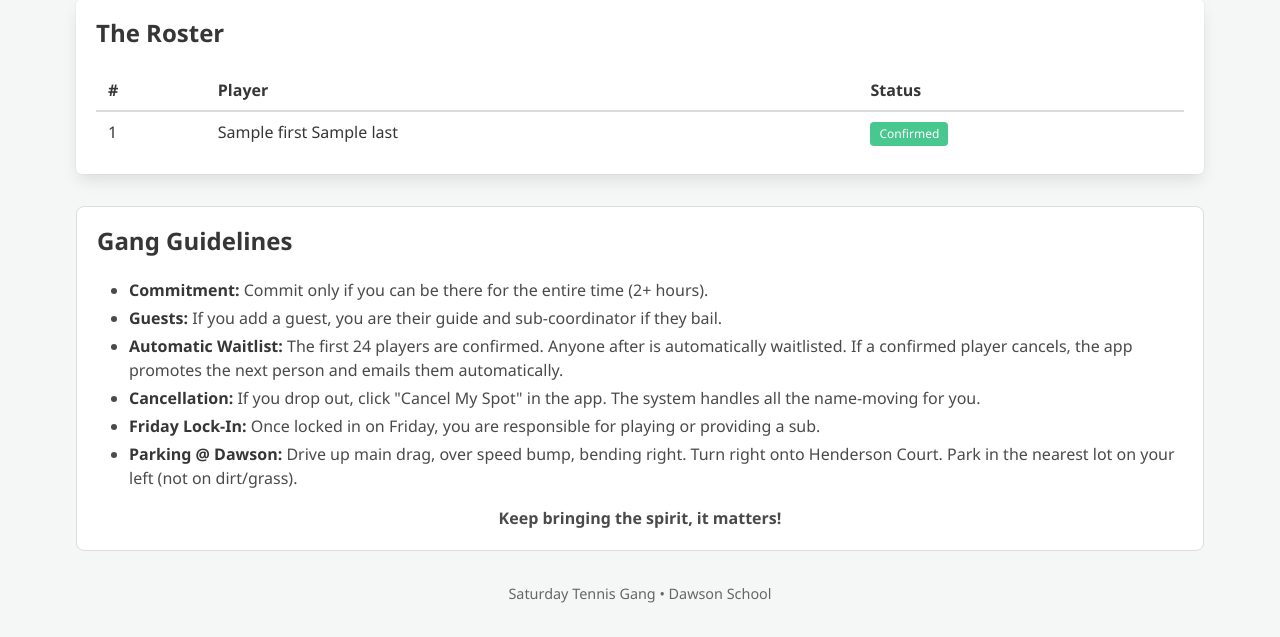
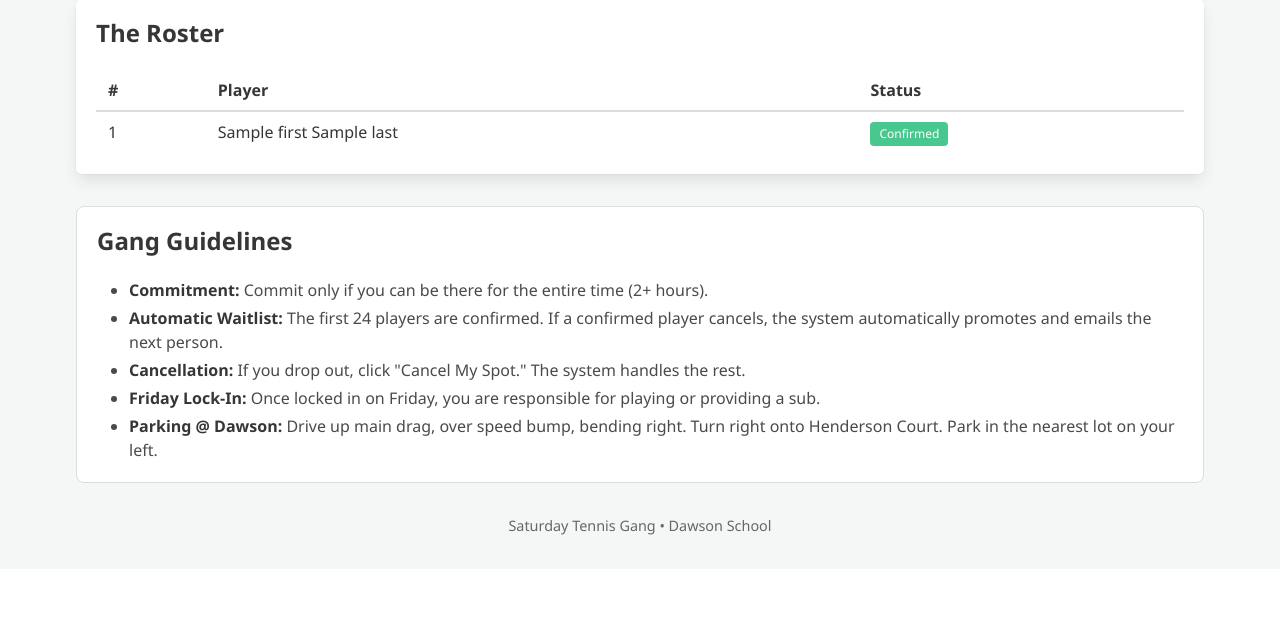
Before and after one commit to jpiccolini/saturday-tennis, a Flask app: template templates/index.html in a window 1280 px wide. Shown: the part 500-1137 px from the top of the page. After the commit the page ends 1035 px from the top, so only its background shows below. Run offline with Flask 3, Linux system fonts and the light colour scheme; the template is opened without the code that fills it: most values are stand-ins (such as "Sample title", 1, 10 or a date in 2020).

Commit message:
Update index.html

```diff
--- a/templates/index.html
+++ b/templates/index.html
@@ -12,6 +12,7 @@
         .guidelines-box { background: white; border-radius: 8px; padding: 20px; border: 1px solid #ddd; margin-top: 2rem; }
         .footer-text { font-size: 0.9rem; color: #666; text-align: center; margin-top: 2rem; padding-bottom: 2rem; }
         .admin-scroll { max-height: 450px; overflow-y: auto; border: 1px solid #eee; }
+        .log-feed { font-size: 0.75rem; background: #f9f9f9; padding: 10px; border-radius: 4px; border: 1px solid #ddd; max-height: 200px; overflow-y: auto; }
     </style>
 </head>
 <body>
@@ -105,27 +106,23 @@
                 <div class="box has-text-dark">
                     <h4 class="label">Weekly Updates</h4>
                     <form action="/admin_action" method="post">
-                        <div class="field"><input class="input is-small" name="date" placeholder="Target Date (e.g. May 5)"></div>
-                        <div class="field"><input class="input is-small" name="time" placeholder="Start Time (e.g. 9:00 AM)"></div>
+                        <input class="input is-small mb-2" name="date" placeholder="Target Date">
+                        <input class="input is-small mb-2" name="time" placeholder="Start Time">
                         <button class="button is-small is-warning is-fullwidth mb-2" name="action" value="labels">Update Date/Time</button>
-                        <button class="button is-small is-danger is-fullwidth" name="action" value="reset_roster" onclick="return confirm('ERASE ENTIRE ROSTER?')">RESET ROSTER</button>
+                        <button class="button is-small is-danger is-fullwidth" name="action" value="reset_roster" onclick="return confirm('ERASE ROSTER?')">RESET ROSTER</button>
                     </form>
 
                     <hr>
-                    <h4 class="label">Pending Applicants</h4>
-                    {% if applicants %}
-                        {% for a in applicants %}
-                        <div class="level is-mobile mb-1">
-                            <div class="level-left is-size-7">{{ a.fields.First }} {{ a.fields.Last }}</div>
-                            <div class="level-right">
-                                <form action="/approve/{{ a.id }}" method="post" style="display:inline;"><button class="button is-small is-success">✔</button></form>
-                                <form action="/reject/{{ a.id }}" method="post" style="display:inline; margin-left:5px;"><button class="button is-small is-danger">✘</button></form>
-                            </div>
-                        </div>
-                        {% endfor %}
-                    {% else %}
-                        <p class="is-size-7">No pending inquiries.</p>
-                    {% endif %}
+                    <h4 class="label">Recent Activity (Last 10)</h4>
+                    <div class="log-feed">
+                        {% if logs %}
+                            {% for l in logs %}
+                            <div class="mb-1"><strong>{{ l.fields.Name }}</strong>: {{ l.fields.Action }}</div>
+                            {% endfor %}
+                        {% else %}
+                            <p>No recent activity logs.</p>
+                        {% endif %}
+                    </div>
                 </div>
             </div>
 
@@ -134,7 +131,7 @@
                     <h4 class="label">Injury Tracker & Attendance</h4>
 
                     <div class="control mb-3">
-                        <input type="text" id="playerSearchInput" class="input is-info is-small" placeholder="🔍 Search by name..." onkeyup="filterAdminTable()">
+                        <input type="text" id="playerSearchInput" class="input is-info is-small" placeholder="🔍 Search players by name..." onkeyup="filterAdminTable()">
                     </div>
 
                     <div class="admin-scroll">
@@ -173,18 +170,15 @@
         <div class="content is-size-6">
             <ul>
                 <li><strong>Commitment:</strong> Commit only if you can be there for the entire time (2+ hours).</li>
-                <li><strong>Guests:</strong> If you add a guest, you are their guide and sub-coordinator if they bail.</li>
-                <li><strong>Automatic Waitlist:</strong> The first 24 players are confirmed. Anyone after is automatically waitlisted. If a confirmed player cancels, the app promotes the next person and emails them automatically.</li>
-                <li><strong>Cancellation:</strong> If you drop out, click "Cancel My Spot" in the app. The system handles all the name-moving for you.</li>
+                <li><strong>Automatic Waitlist:</strong> The first 24 players are confirmed. If a confirmed player cancels, the system automatically promotes and emails the next person.</li>
+                <li><strong>Cancellation:</strong> If you drop out, click "Cancel My Spot." The system handles the rest.</li>
                 <li><strong>Friday Lock-In:</strong> Once locked in on Friday, you are responsible for playing or providing a sub.</li>
-                <li><strong>Parking @ Dawson:</strong> Drive up main drag, over speed bump, bending right. Turn right onto Henderson Court. Park in the nearest lot on your left (not on dirt/grass).</li>
+                <li><strong>Parking @ Dawson:</strong> Drive up main drag, over speed bump, bending right. Turn right onto Henderson Court. Park in the nearest lot on your left.</li>
             </ul>
-            <p class="has-text-centered has-text-weight-bold">Keep bringing the spirit, it matters!</p>
         </div>
     </div>
 
     <div class="footer-text">Saturday Tennis Gang &bull; Dawson School</div>
-
 </div>
 
 <div id="apply-modal" class="modal">
@@ -206,17 +200,11 @@
         let input = document.getElementById("playerSearchInput").value.toLowerCase();
         let table = document.getElementById("adminPlayerTable");
         let rows = table.getElementsByTagName("tr");
-
-        // Loop through all table rows, and hide those who don't match the search query
-        for (let i = 1; i < rows.length; i++) { // start at 1 to skip the header row
+        for (let i = 1; i < rows.length; i++) {
             let nameCell = rows[i].getElementsByTagName("td")[0];
             if (nameCell) {
                 let nameText = nameCell.textContent || nameCell.innerText;
-                if (nameText.toLowerCase().indexOf(input) > -1) {
-                    rows[i].style.display = "";
-                } else {
-                    rows[i].style.display = "none";
-                }
+                rows[i].style.display = (nameText.toLowerCase().indexOf(input) > -1) ? "" : "none";
             }
         }
     }
```
